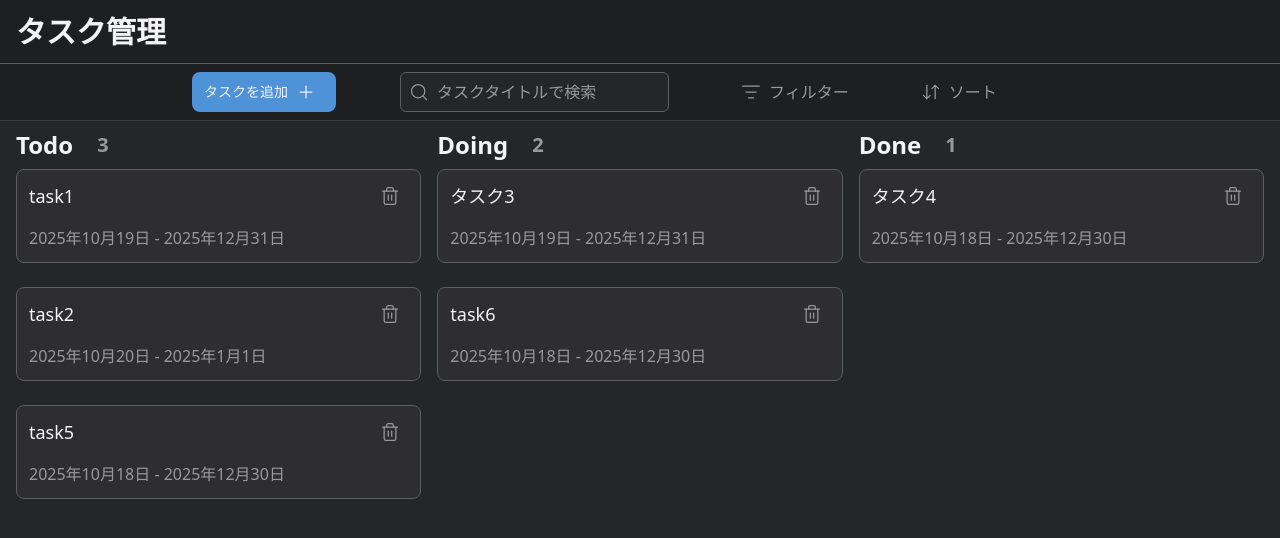
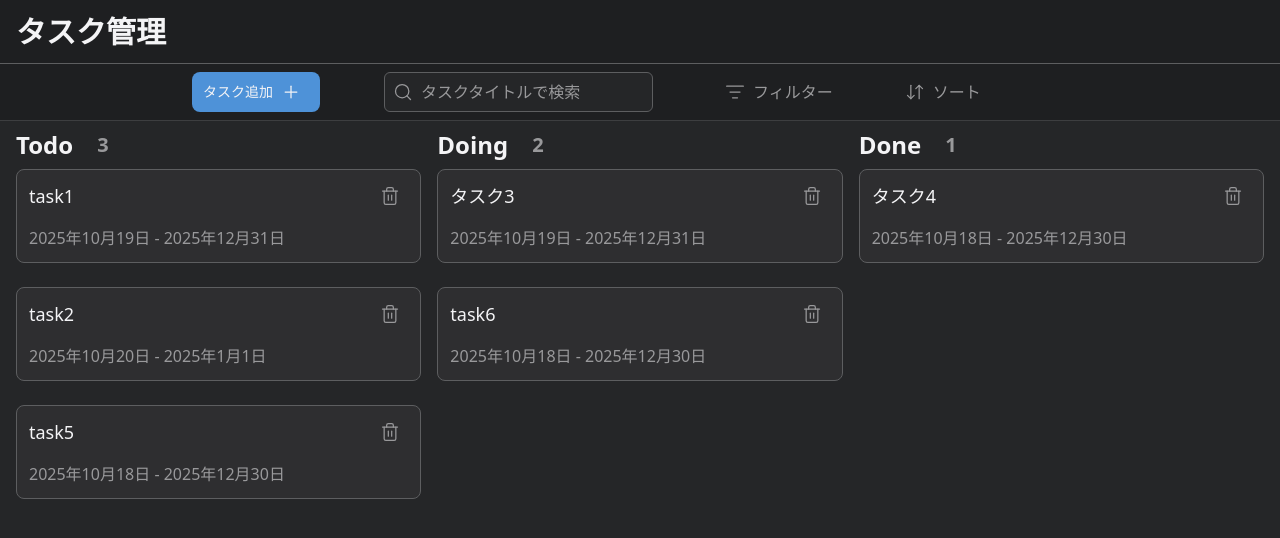
Before and after one commit to yuma-ouchi0907/task-management, a Next.js app in the folder frontend/: page /tasks in a window 1280 px wide. Shown: the top 538 px of the page. Built offline with nearby package versions, Linux system fonts and the light colour scheme.

Commit message:
chore: AddButton

```diff
--- a/frontend/src/app/tasks/components/AddButton.tsx
+++ b/frontend/src/app/tasks/components/AddButton.tsx
@@ -1,20 +1,20 @@
 import { PlusIcon } from "@/app/tasks/components/icons";
-import { ButtonHTMLAttributes, ClassAttributes, JSX, useContext } from "react";
-import { AddContext } from "@/app/tasks/page";
+import { ButtonHTMLAttributes, ClassAttributes, JSX } from "react";
+import { useRouter } from "next/navigation"; // ← 追加！
 
 export default function AddButton(
   props: JSX.IntrinsicAttributes &
     ClassAttributes<HTMLButtonElement> &
     ButtonHTMLAttributes<HTMLButtonElement>,
 ) {
-  const [, setIsAdding] = useContext(AddContext);
+  const router = useRouter(); // ← 追加！
   return (
     <button
       {...props}
-      onClick={() => setIsAdding((prev) => !prev)}
-      className="transaction flex h-10 w-36 cursor-pointer items-center justify-center rounded-lg border-none bg-[var(--color-primary)] text-sm text-[var(--text-primary)] transition hover:bg-[var(--color-primary)]/80 hover:text-[var(--text-primary)]/80"
+      onClick={() => router.push("/tasks/new")}
+      className="transaction flex h-10 w-32 cursor-pointer items-center justify-center rounded-lg border-none bg-[var(--color-primary)] text-sm text-[var(--text-primary)] transition hover:bg-[var(--color-primary)]/80 hover:text-[var(--text-primary)]/80"
     >
-      <p className="self-center">タスクを追加</p>
+      <p className="self-center">タスク追加</p>
       <PlusIcon />
     </button>
   );
```
